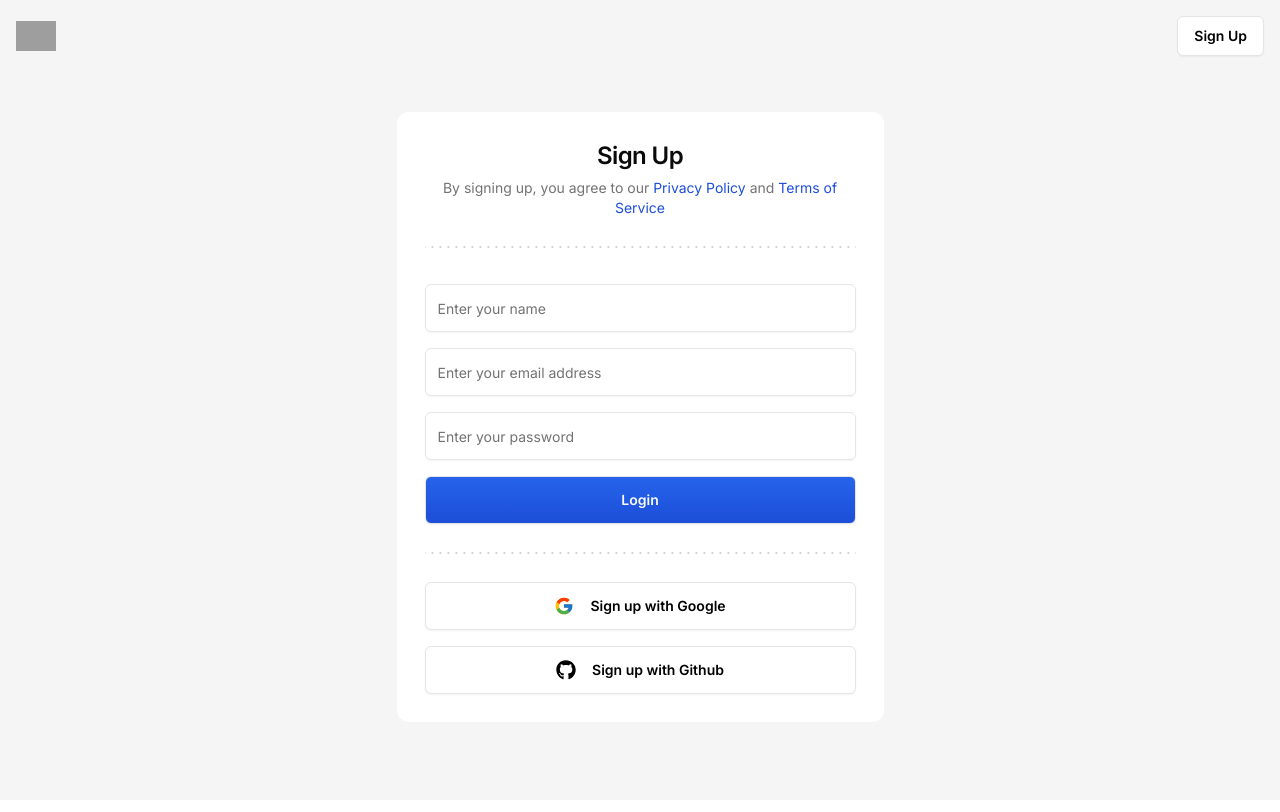
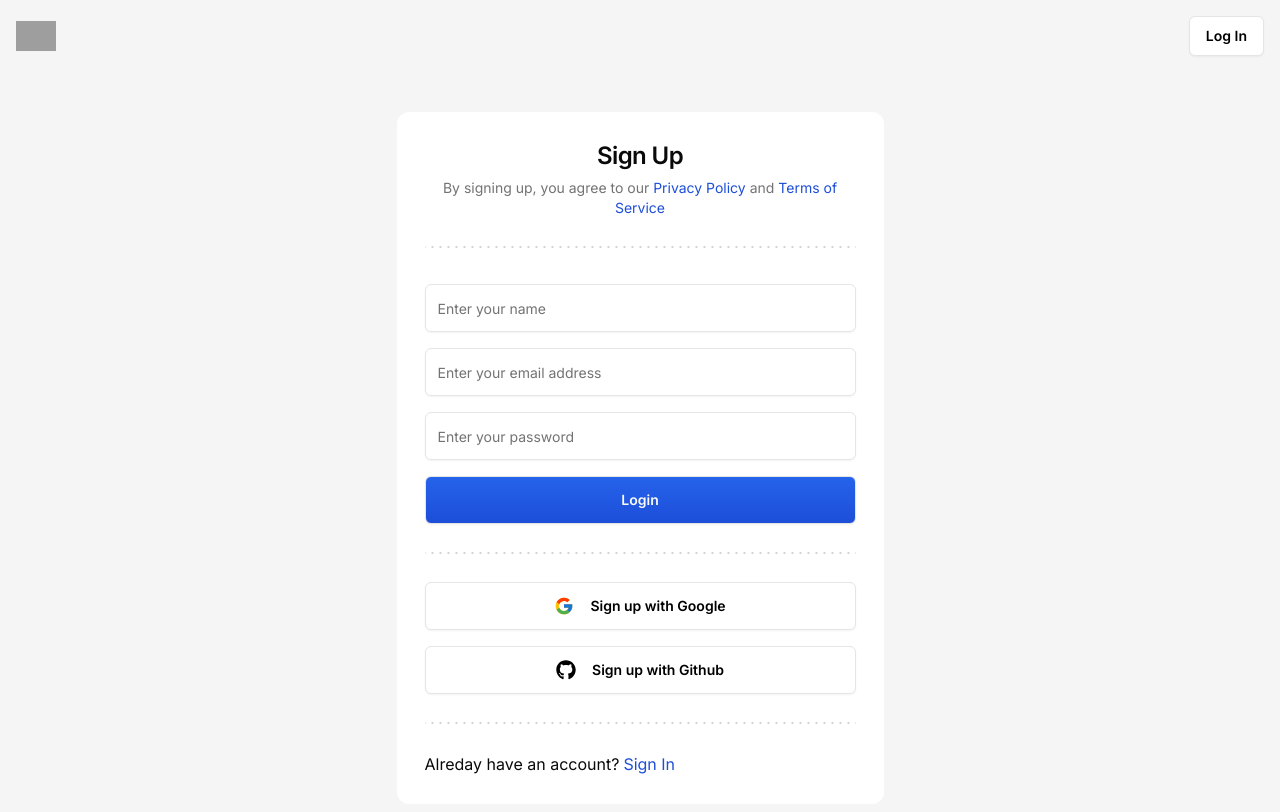
Before and after one commit to Sammy949/nova, a Next.js app: page /sign-up in a window 1280 px wide. Shown: the top 812 px of the page. Built offline with nearby package versions, Linux system fonts and the light colour scheme; grey boxes are pictures that could not be loaded.

Commit message:
feat: enhance authentication flow with dynamic sign-in/sign-up links and additional prompts

```diff
--- a/src/app/(auth)/layout.tsx
+++ b/src/app/(auth)/layout.tsx
@@ -1,18 +1,29 @@
+"use client";
+
 import { Button } from "@/components/ui/button";
 import Image from "next/image";
+import Link from "next/link";
+import { usePathname } from "next/navigation";
 
 interface AuthLayoutProps {
   children: React.ReactNode;
 }
 
 const AuthLayout = ({ children }: AuthLayoutProps) => {
+  const pathname = usePathname();
+  const isSignInPage = pathname === "/sign-in";
+
   return (
     <main className="bg-neutral-100 min-h-screen">
       <div className="mx-auto max-w-screen-2xl p-4">
         <nav className="flex justify-between items-center">
           <Image src="/logo.svg" height={40} width={40} alt="logo" />
 
-          <Button variant={"secondary"}>Sign Up</Button>
+          <Button asChild variant={"secondary"}>
+            <Link href={isSignInPage ? "/sign-up" : "/sign-in"}>
+              {isSignInPage ? "Sign Up" : "Log In"}
+            </Link>
+          </Button>
         </nav>
 
         <div className="flex flex-col items-center justify-center pt-4 md:pt-14">
--- a/src/features/auth/components/sign-in-card.tsx
+++ b/src/features/auth/components/sign-in-card.tsx
@@ -17,6 +17,7 @@
   FormItem,
   FormMessage,
 } from "@/components/ui/form";
+import Link from "next/link";
 
 const formSchema = z.object({
   email: z.email(),
@@ -111,6 +112,19 @@
           Login with Github
         </Button>
       </CardContent>
+
+      <div className="px-7">
+        <DottedSeparator />
+      </div>
+
+      <CardContent className="p-7 flex items-center justify-normal">
+        <p>
+          Don&apos;t have an account?
+          <Link href="/sign-up">
+            <span className="text-blue-700 hover:underline ml-1">Sign Up</span>
+          </Link>
+        </p>
+      </CardContent>
     </Card>
   );
 };
--- a/src/features/auth/components/sign-up-card.tsx
+++ b/src/features/auth/components/sign-up-card.tsx
@@ -144,6 +144,19 @@
           Sign up with Github
         </Button>
       </CardContent>
+
+      <div className="px-7">
+        <DottedSeparator />
+      </div>
+
+      <CardContent className="p-7 flex items-center justify-normal">
+        <p>
+          Alreday have an account?
+          <Link href="/sign-in">
+            <span className="text-blue-700 hover:underline ml-1">Sign In</span>
+          </Link>
+        </p>
+      </CardContent>
     </Card>
   );
 };
```
